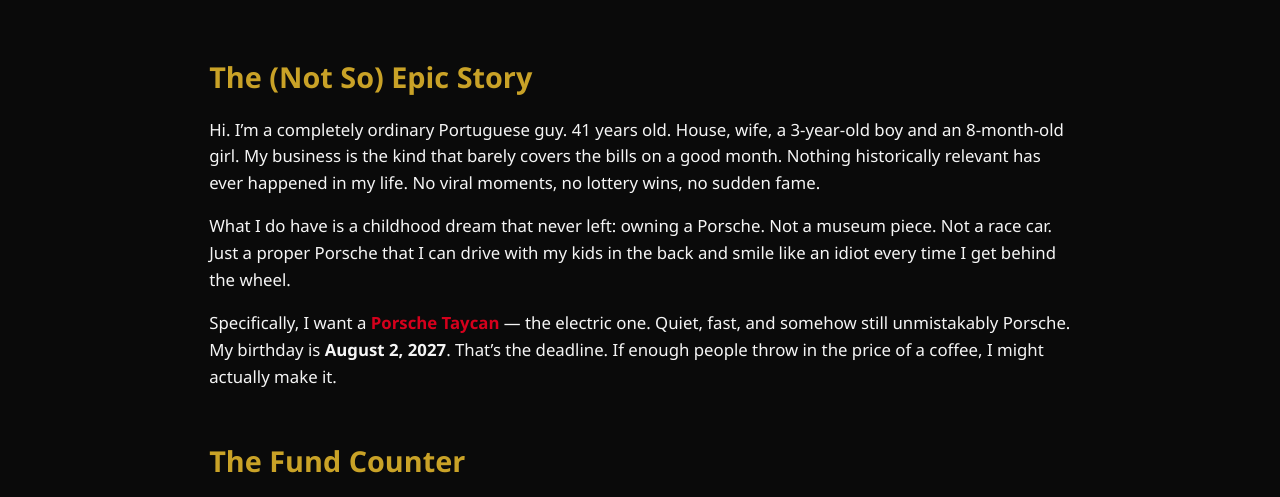
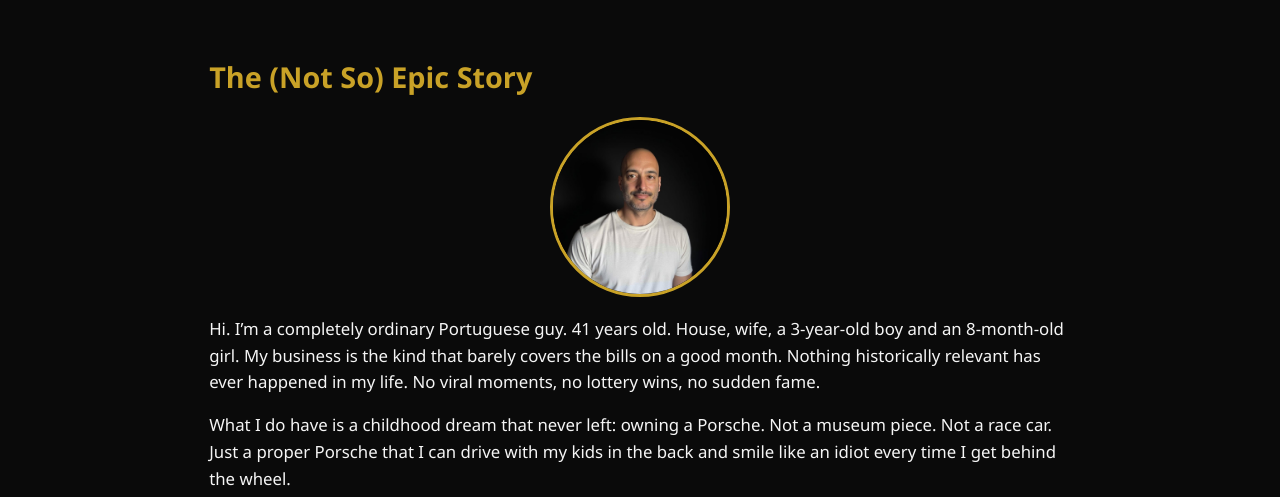
Before and after one commit to ownizo/porschefund, a plain HTML site: page index.html in a window 1280 px wide. Shown: the part 782-1279 px from the top of the page. Drawn offline with Linux system fonts and the light colour scheme.

Commit message:
Add portrait above the story

```diff
--- a/index.html
+++ b/index.html
@@ -111,6 +111,16 @@
         }
         .paypal-alt:hover { background: #001f5c; }
         .paypal-note { font-size: 0.85rem; color: #888; margin-top: 0.85rem; }
+        .portrait {
+            display: block;
+            width: 180px;
+            height: 180px;
+            object-fit: cover;
+            object-position: center 18%;
+            border-radius: 50%;
+            margin: 0.4rem auto 1.2rem;
+            border: 3px solid #c9a227;
+        }
     </style>
 </head>
 <body>
@@ -124,6 +134,7 @@
     <div class="container">
         <section>
             <h2>The (Not So) Epic Story</h2>
+            <img class="portrait" src="me.jpg" alt="The ordinary Portuguese guy behind this fund">
             <p>Hi. I’m a completely ordinary Portuguese guy. 41 years old. House, wife, a 3-year-old boy and an 8-month-old girl. My business is the kind that barely covers the bills on a good month. Nothing historically relevant has ever happened in my life. No viral moments, no lottery wins, no sudden fame.</p>
             <p>What I do have is a childhood dream that never left: owning a Porsche. Not a museum piece. Not a race car. Just a proper Porsche that I can drive with my kids in the back and smile like an idiot every time I get behind the wheel.</p>
             <p>Specifically, I want a <span class="highlight">Porsche Taycan</span> — the electric one. Quiet, fast, and somehow still unmistakably Porsche. My birthday is <strong>August 2, 2027</strong>. That’s the deadline. If enough people throw in the price of a coffee, I might actually make it.</p>
```
Also changed, not shown: me.jpg (added).
